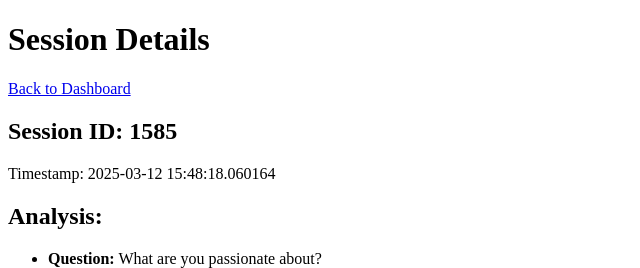
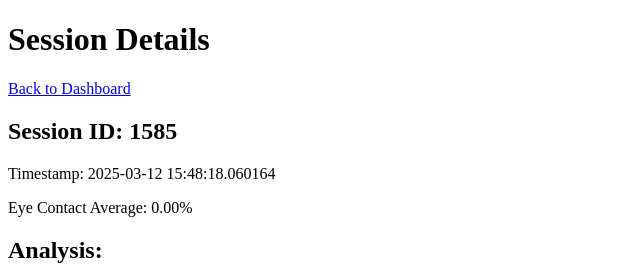
Before and after one commit to aster-coder/final-project, a Flask app: page /session/1585 in a window 1280 px wide. Shown: the top 268 px of the page, without its empty margins (0-640 px from the left). Run offline with Flask 3, Linux system fonts and the light colour scheme; a user stored in the database is signed in; data comes from the database, SQL or seed files in the repository; both versions use the stored data as it was after the commit; parts of the project's set-up code (start-up, migrations or seed data) failed here and were passed over.

Commit message:
eye contact is being taken by the database and is displayed on the dashboard

```diff
--- a/app.py
+++ b/app.py
@@ -133,12 +133,13 @@ def dashboard():
 def view_session(session_id):
     db = get_db()
     cursor = db.cursor()
-    cursor.execute("SELECT interview_analysis, timestamp, session_id FROM interviews WHERE session_id = ?", (session_id,))
+    cursor.execute("SELECT interview_analysis, timestamp, session_id, eye_contact FROM interviews WHERE session_id = ?", (session_id,))
     result = cursor.fetchone()
     if result and result['interview_analysis']:
         try:
             analysis = json.loads(result['interview_analysis'])
-            return render_template('session_details.html', analysis=analysis, session=result)
+            eye_contact = result['eye_contact']  # Get the eye_contact value
+            return render_template('session_details.html', analysis=analysis, session=result, eye_contact=eye_contact) #Pass eye_contact
         except json.JSONDecodeError as e:
             print(f"JSON Decode Error: {e}")
             return "Error decoding session analysis."
@@ -150,6 +151,7 @@ def index():
     if current_user.is_authenticated:
         if request.method == "POST":
             session["num_questions"] = int(request.form["num_questions"]) * 5
+            print(session["num_questions"])
             session["category_id"] = int(request.form["category_id"])
             session["answers"] = []
             session["question_index"] = 0
@@ -227,6 +229,8 @@ def submit_answer():
         data = request.get_json()
         answer = data.get("answer", "")
         question = data.get("question", "")
+        eye_contact_percentages = data.get("eye_contact_percentages", [])
+        session['eye_contact_percentages'] = eye_contact_percentages
         session_id = session.get('session_id')
         answers = get_interview_data(session_id)
         answers.append({"question": question, "answer": answer})
@@ -258,14 +262,15 @@ def end_interview():
     cursor = db.cursor()
     try:
         cursor.execute("UPDATE interviews SET interview_analysis = ? WHERE session_id = ?",
-                            (json.dumps(analysis_results), session_id))
+                                    (json.dumps(analysis_results), session_id))
         eye_contact_percentages = session.get('eye_contact_percentages', [])
+        print(f"Eye contact percentages from session: {eye_contact_percentages}") #debug line
         if eye_contact_percentages:
-            average_eye_contact = sum(eye_contact_percentages) / len(eye_contact_percentages)
+            eye_contact = sum(eye_contact_percentages) / len(eye_contact_percentages)
+            print(f"Calculated eye contact average: {eye_contact}") #debug line
         else:
-            average_eye_contact = 0
-
-        cursor.execute("UPDATE interviews SET eye_contact = ? WHERE session_id = ?", (average_eye_contact, session_id))
+            eye_contact = 0
+        cursor.execute("UPDATE interviews SET eye_contact = ? WHERE session_id = ?", (eye_contact, session_id))
         db.commit()
     except Exception as e:
         print(f"Database error during end interview: {e}")
--- a/static/script.js
+++ b/static/script.js
@@ -115,7 +115,8 @@ document.addEventListener('DOMContentLoaded', function() {
                     },
                     body: JSON.stringify({
                         question: currentQuestion,
-                        answer: message
+                        answer: message,
+                        eye_contact_percentages: eyeContactPercentages
                     })
                 })
                 .then(response => response.json())
--- a/templates/session_details.html
+++ b/templates/session_details.html
@@ -8,6 +8,13 @@
     <a href="/dashboard">Back to Dashboard</a>
     <h2>Session ID: {{ session.session_id }}</h2>
     <p>Timestamp: {{ session.timestamp }}</p>
+
+    {% if eye_contact is defined and eye_contact is not none %}
+    <p>Eye Contact Average: {{ "%.2f"|format(eye_contact) }}%</p>
+        {% else %}
+    <p>Eye Contact Average: Not Available</p>
+        {% endif %}
+
     <h2>Analysis:</h2>
     <ul>
         {% if analysis %}
```
Also changed, not shown: eye_contact_calculator.py (+16 -19 lines), nlp_processing.py (+3 -4 lines), interview_data.db, package-lock.json (added).
